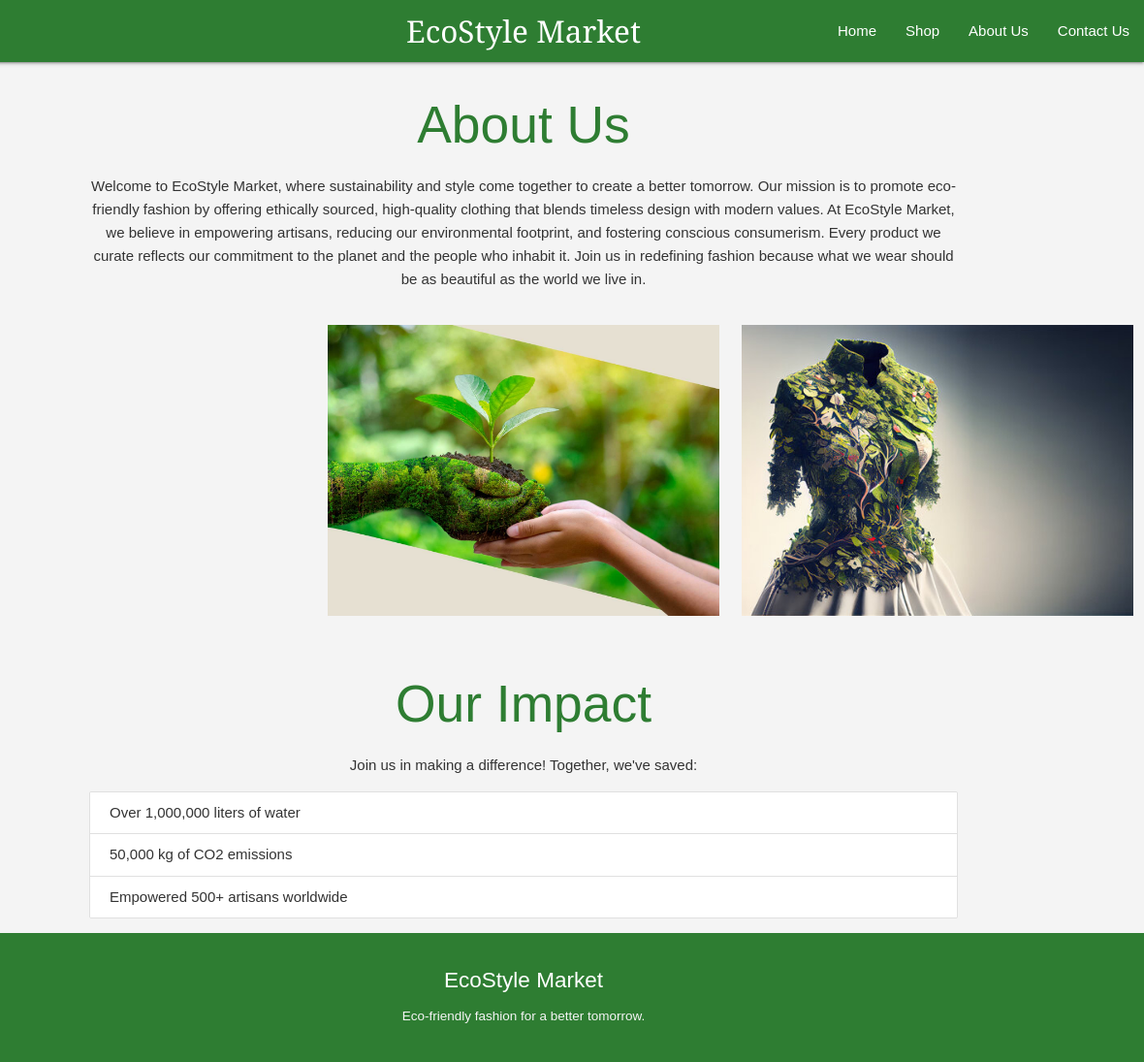
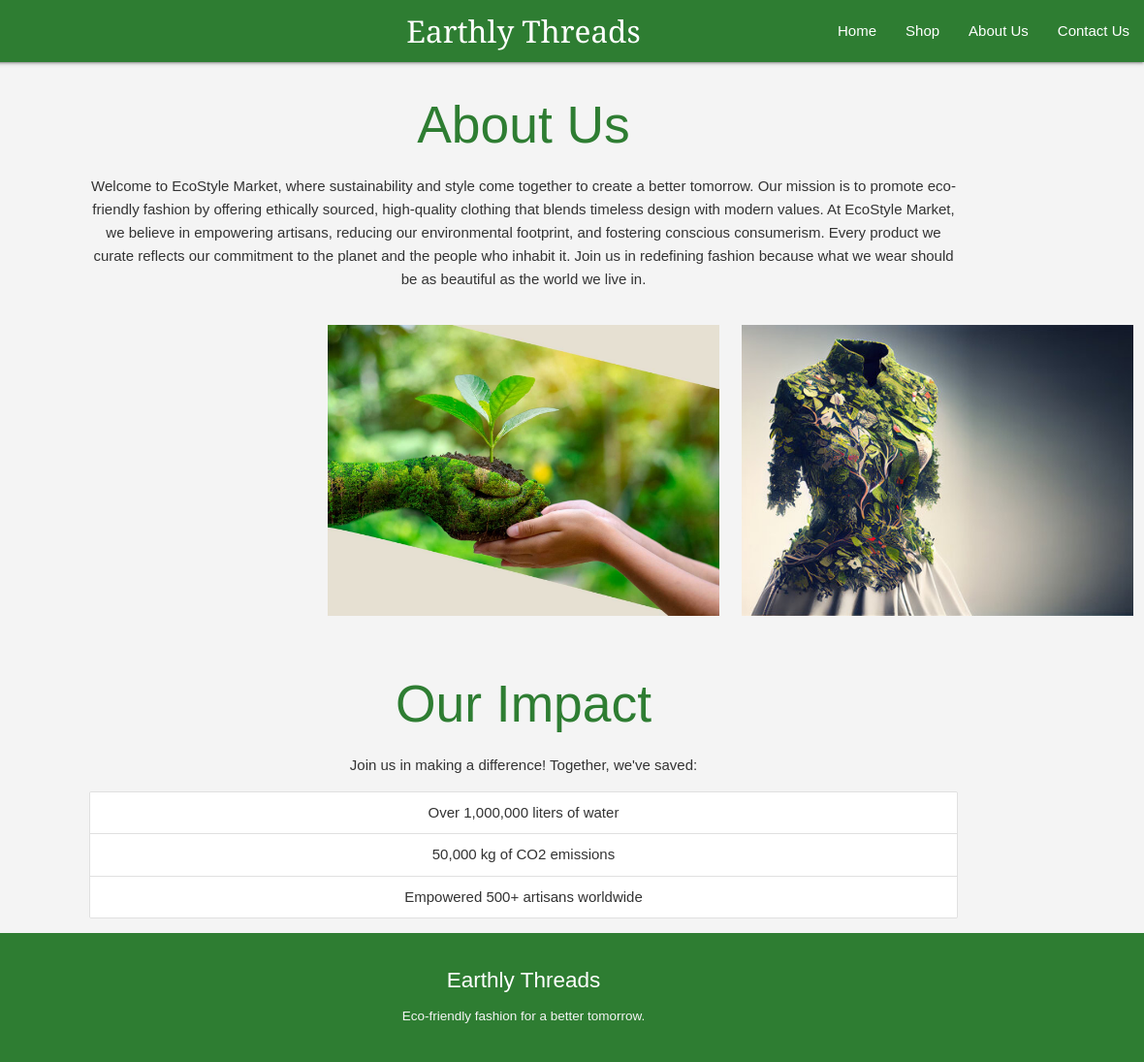
Before and after one commit to Varniah88/SIT725, a website: page SIT725-3.2P/public/views/about.html in a window 1280 px wide. Shown: the full height of the page at 97% size, 100-1280 px from the left. Drawn offline with nearby package versions, Linux system fonts and the light colour scheme.

Commit message:
UI Changes

```diff
--- a/SIT725-3.2P/public/views/about.html
+++ b/SIT725-3.2P/public/views/about.html
@@ -14,7 +14,7 @@
   <!-- Navbar -->
   <nav>
     <div class="nav-wrapper green darken-3">
-      <a href="/" class="brand-logo center">EcoStyle Market</a>
+      <a href="/" class="brand-logo center">Earthly Threads</a>
       <ul id="nav-mobile" class="right hide-on-med-and-down">
         <li><a href="/">Home</a></li>
         <li><a href="/#products">Shop</a></li>
@@ -62,9 +62,9 @@
     <h2 class="center-align">Our Impact</h2>
     <p class="center-align">Join us in making a difference! Together, we've saved:</p>
     <ul class="collection">
-      <li class="collection-item">Over 1,000,000 liters of water</li>
-      <li class="collection-item">50,000 kg of CO2 emissions</li>
-      <li class="collection-item">Empowered 500+ artisans worldwide</li>
+      <li class="collection-item center-align">Over 1,000,000 liters of water</li>
+      <li class="collection-item center-align">50,000 kg of CO2 emissions</li>
+      <li class="collection-item center-align">Empowered 500+ artisans worldwide</li>
     </ul>
   </div>
 
@@ -73,7 +73,7 @@
     <div class="container">
       <div class="row">
         <div class="col s12 center-align">
-          <h5 class="white-text">EcoStyle Market</h5>
+          <h5 class="white-text">Earthly Threads</h5>
           <p class="grey-text text-lighten-4">Eco-friendly fashion for a better tomorrow.</p>
         </div>
       </div>
```
Also changed, not shown: SIT725-3.2P/public/index.html (+1 -1 lines), SIT725-3.2P/public/views/contact.html (+2 -2 lines).
